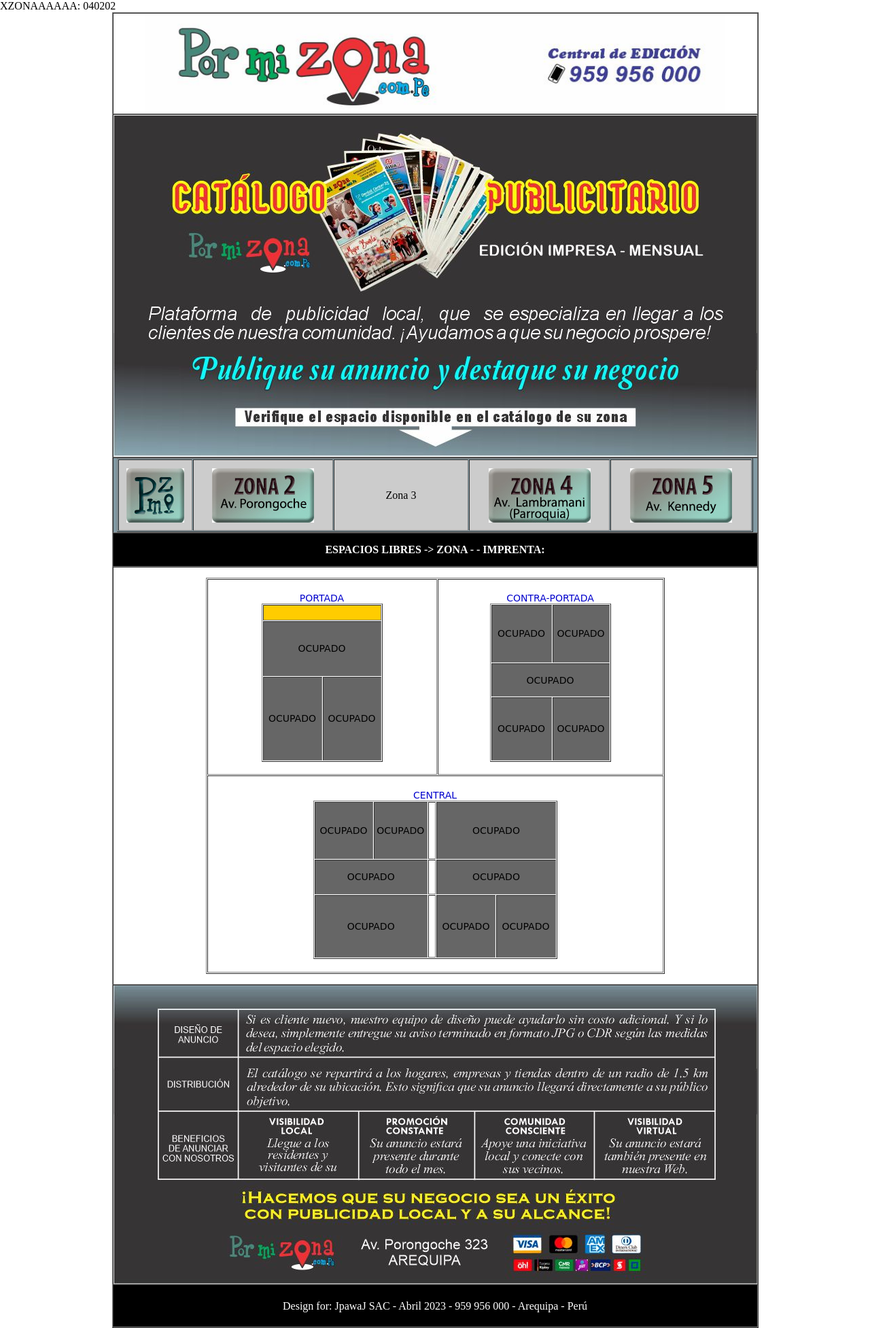
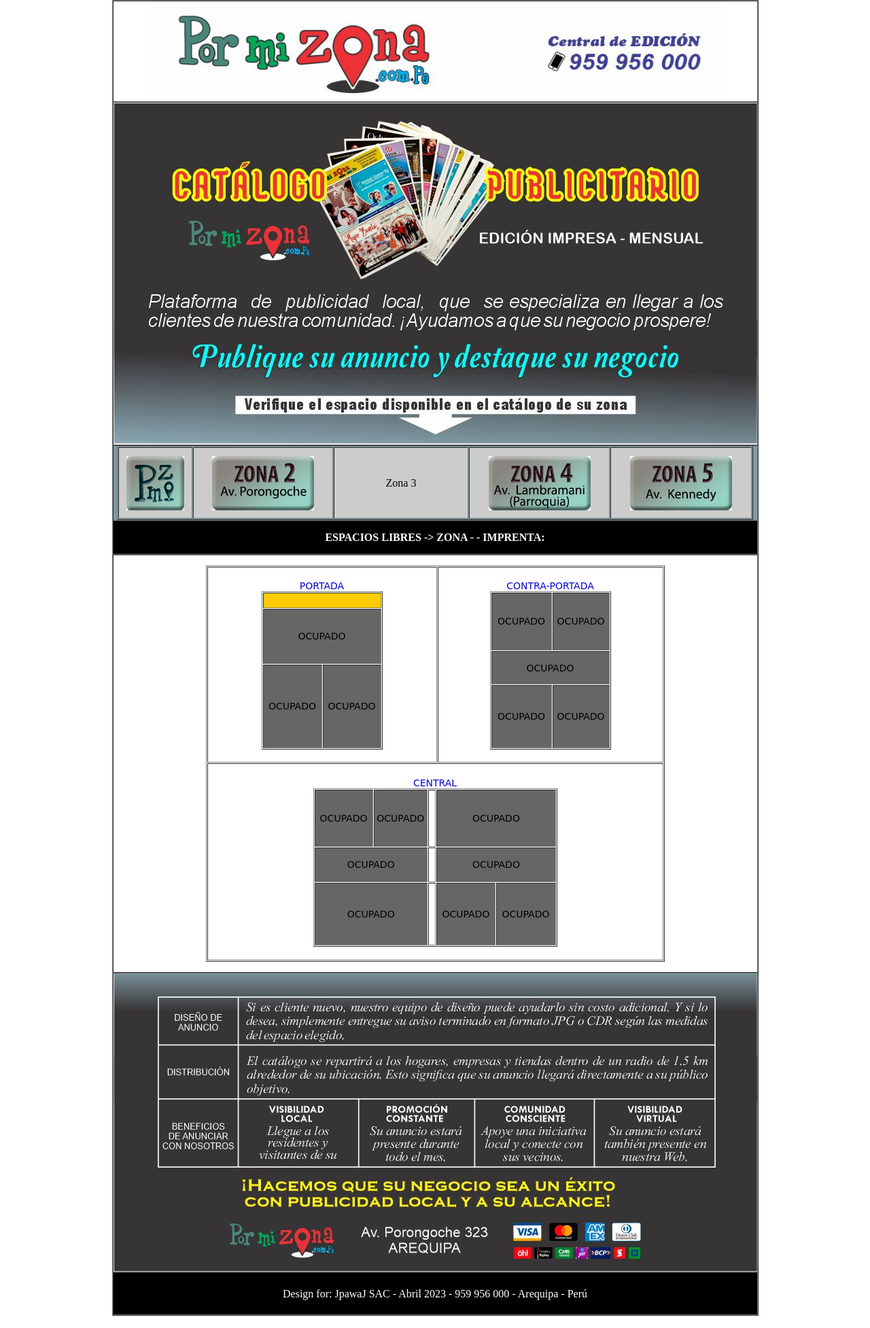
Before and after one commit to JuanJpawaJ/PorMiZona_REPO, a PHP site: page /siga_pormizona/a_view_espacios.php?&xzona=040202 in a window 1280 px wide. Shown: the whole page at 68% size. Run offline with PHP 8.4, Linux system fonts and the light colour scheme; data that the repository does not hold is empty.

Commit message:
Update a_view_espacios.php

```diff
--- a/siga_pormizona/a_view_espacios.php
+++ b/siga_pormizona/a_view_espacios.php
@@ -50,14 +50,12 @@
 setlocale(LC_ALL, "sp");
 
 $xzona=$_GET['xzona'];
-ECHO ("XZONAAAAAA:  ".$xzona);
 // ********  ADICIONA, MODIFICA, ELIMINA REGISTROS
 $viewmodi=$_GET['viewmodi'];
 $xgl=$_GET['xgl'];
 
 if(strlen($xzona)==0){
-	ECHO ("intro ifffffffffff:  ".$xzona);
-	$codcatalogo_ctg="040202";
+	$xzona="040202";
 }
 
 ?>
```
